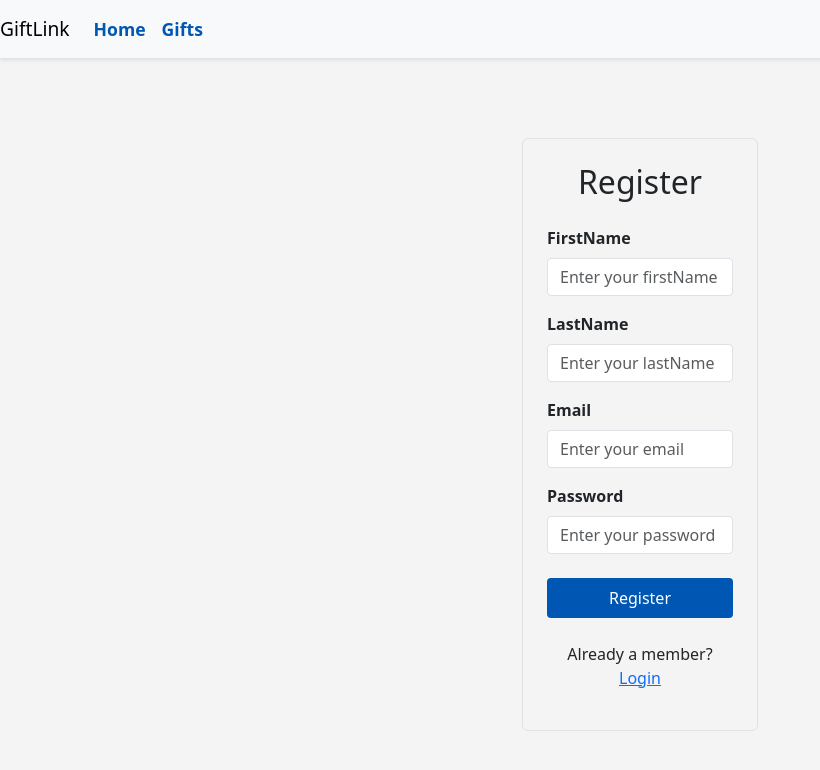
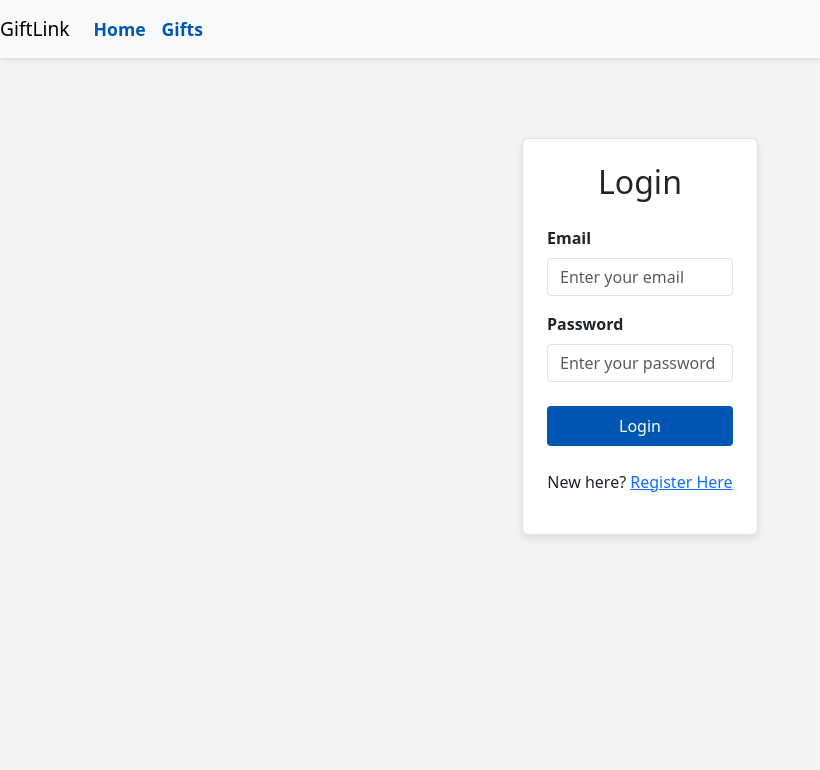
Before and after one commit to gros-chat/fullstack-capstone-projectForked, a React (Create React App) app in the folder giftlink-frontend/: page /app/register in a window 1280 px wide. Shown: the top 770 px of the page, without its empty margins (0-820 px from the left). Built offline with nearby package versions, Linux system fonts and the light colour scheme; the HTML template or start-up script is replaced by a standard one.

Commit message:
week 3 4th lab

```diff
--- a/giftlink-frontend/src/App.js
+++ b/giftlink-frontend/src/App.js
@@ -6,6 +6,7 @@ import RegisterPage from './components/RegisterPage/RegisterPage';
 import 'bootstrap/dist/css/bootstrap.min.css';
 import './App.css';
 import Navbar from './components/Navbar/Navbar';
+import DetailsPage from './components/DetailsPage/DetailsPage';
 function App() {
   const navigate = useNavigate();
   return (
@@ -15,8 +16,10 @@ function App() {
         <Routes>
           <Route path="/" element={<MainPage />} />
           <Route path="/app" element={<MainPage />} />
-          <Route path="/app/login" element={<LoginPage/>} />
-          <Route path="/app/register" element={<RegisterPage />} />
+          <Route path="/app/login" element={<RegisterPage/>} />
+          <Route path="/app/register" element={<LoginPage />} />
+          <Route path="/app/details" element={<DetailsPage/>} />
+
         </Routes>
         </>
   );
```
Also changed, not shown: 2 other files (tests, documents, lock files or other folders).
